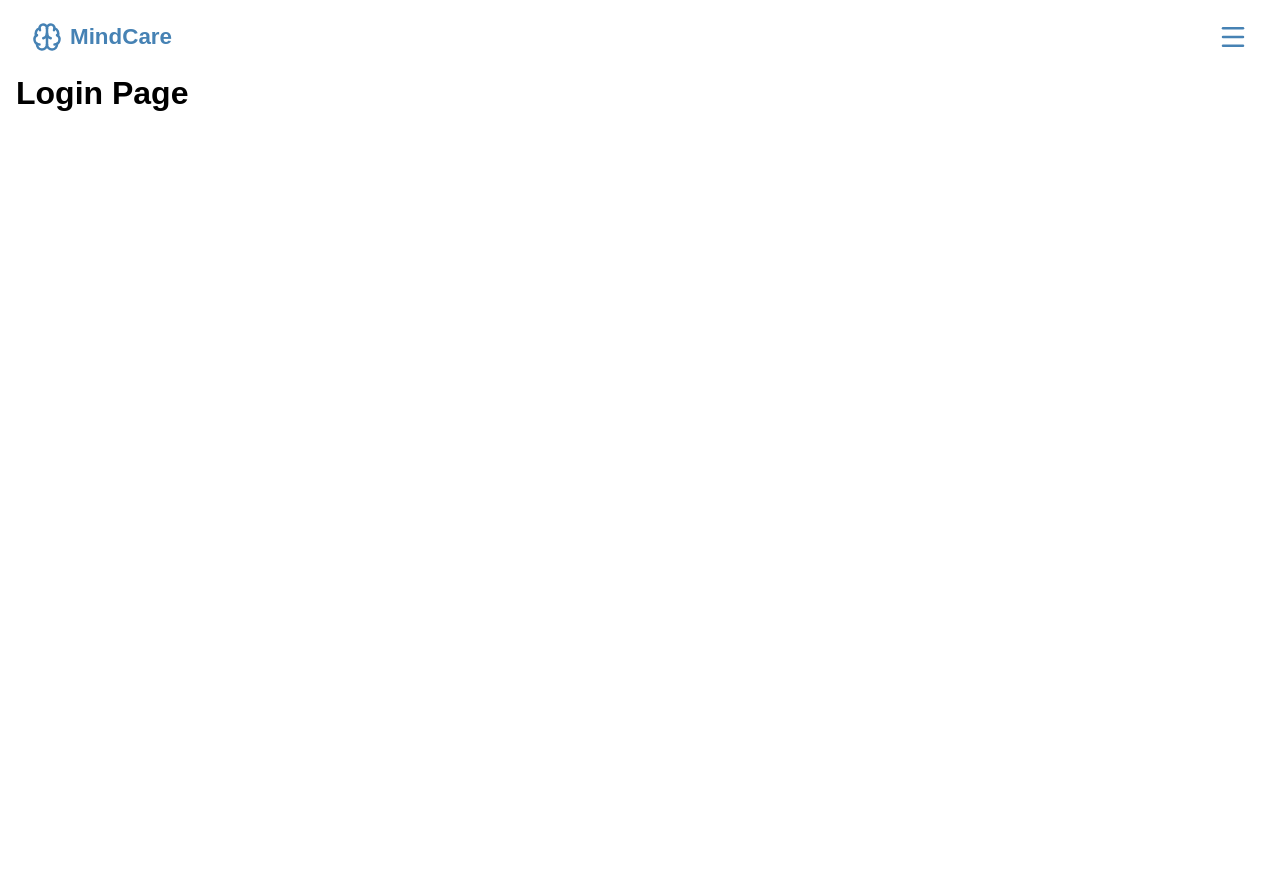
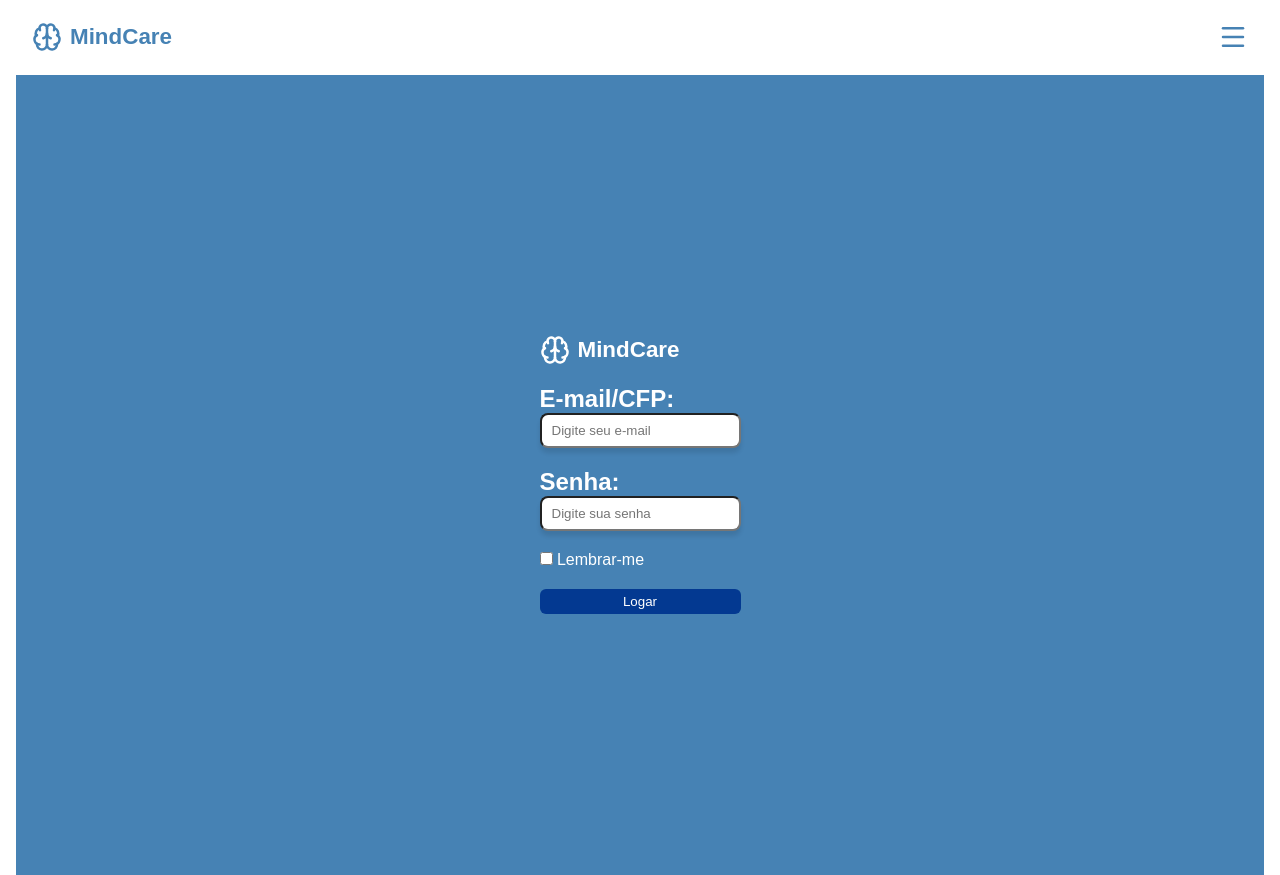
Before and after one commit to ProjetoBlocoADS/MindCareApp, a React (Vite) app in the folder app/: page /login in a window 1280 px wide. Before the commit the page ends 800 px from the top, so only its background shows below. Built offline with nearby package versions, Linux system fonts and the light colour scheme.

Commit message:
Login Page

```diff
--- a/app/src/componentes/header/Header.jsx
+++ b/app/src/componentes/header/Header.jsx
@@ -2,6 +2,7 @@ import "./header.css"
 import LogoMindCare from "../logoMindCare/LogoMindCare";
 import { Menu } from 'lucide-react';
 import { useNavigate } from "react-router-dom";
+
 
 export default function Header({alterMenu}) {
 
@@ -12,7 +13,7 @@ export default function Header({alterMenu}) {
 
     return (
         <header onClick={handleClick} className="header">
-            <LogoMindCare />
+            <LogoMindCare style="logo"/>
             <Menu onClick={(e) => { e.stopPropagation(); alterMenu(); }} size={30} />
         </header>
     );
--- a/app/src/componentes/logoMindCare/LogoMindCare.jsx
+++ b/app/src/componentes/logoMindCare/LogoMindCare.jsx
@@ -1,7 +1,7 @@
 import { Brain } from 'lucide-react';
 import "./logoMindCare.css"
 
-export default function LogoMindCare({onClick}) {
-    return <div onClick={onClick} className="logo"><Brain size={30} />
+export default function LogoMindCare({onClick, style}) {
+    return <div onClick={onClick} className={style}><Brain size={30} />
         <h1 className='titulo'>MindCare</h1></div>
 }
--- a/app/src/componentes/logoMindCare/logoMindCare.css
+++ b/app/src/componentes/logoMindCare/logoMindCare.css
@@ -1,3 +1,11 @@
+.logo-branco{
+    display: flex;
+    align-items: center;
+    gap: 0.5rem;
+    color: white;
+
+}
+
 .logo{
     display: flex;
     align-items: center;
--- a/app/src/pages/login/Login.jsx
+++ b/app/src/pages/login/Login.jsx
@@ -1,11 +1,42 @@
 import { useNavigate } from "react-router-dom";
+import "./login.css"
+import BotaoPadrao from "../../componentes/btn/BotaoPadrao";
+import LogoMindCare from "../../componentes/logoMindCare/LogoMindCare";
 
 
 export default function Login() {
 
     return (
-        <div>
-            <h1>Login Page</h1>
+        <div className="login-container">
+
+            <div className="login-content">
+                <LogoMindCare style="logo-branco" />
+                <div className="login-email">
+            <h2>E-mail/CFP:</h2>
+            <input className="campo-digitacao"
+                type="email"
+                placeholder="Digite seu e-mail"
+                required
+            />
+            </div>
+            <div className="login-senha">
+            <h2>Senha:</h2>
+            <input className="campo-digitacao"
+                type="password"
+                placeholder="Digite sua senha"
+                required
+            />
+            </div>
+             <div className="checkbox-container">
+                <input
+                    type="checkbox"
+                    id="remember"
+                />
+                <label htmlFor="remember"> Lembrar-me</label>
+            </div>
+            <BotaoPadrao style="botaoEscuro">Logar</BotaoPadrao>
+            </div>
+
         </div>
     );
 }
--- /dev/null
+++ b/app/src/pages/login/login.css
@@ -0,0 +1,24 @@
+.login-container {
+  background-color: steelblue;
+  min-height: 100vh;
+  display: flex;
+  justify-content: center;
+  align-items: center;
+  color: white;
+  font-family: sans-serif;
+}
+
+.login-content {
+
+  padding: 20px;
+  display: flex;
+  flex-direction: column;
+  gap: 20px;
+}
+
+.campo-digitacao {
+  border-radius: 8px;
+  box-shadow: 0 5px 4px rgba(0, 0, 0, 0.1);
+  height: 35px;
+  padding: 0 10px;
+}
```
